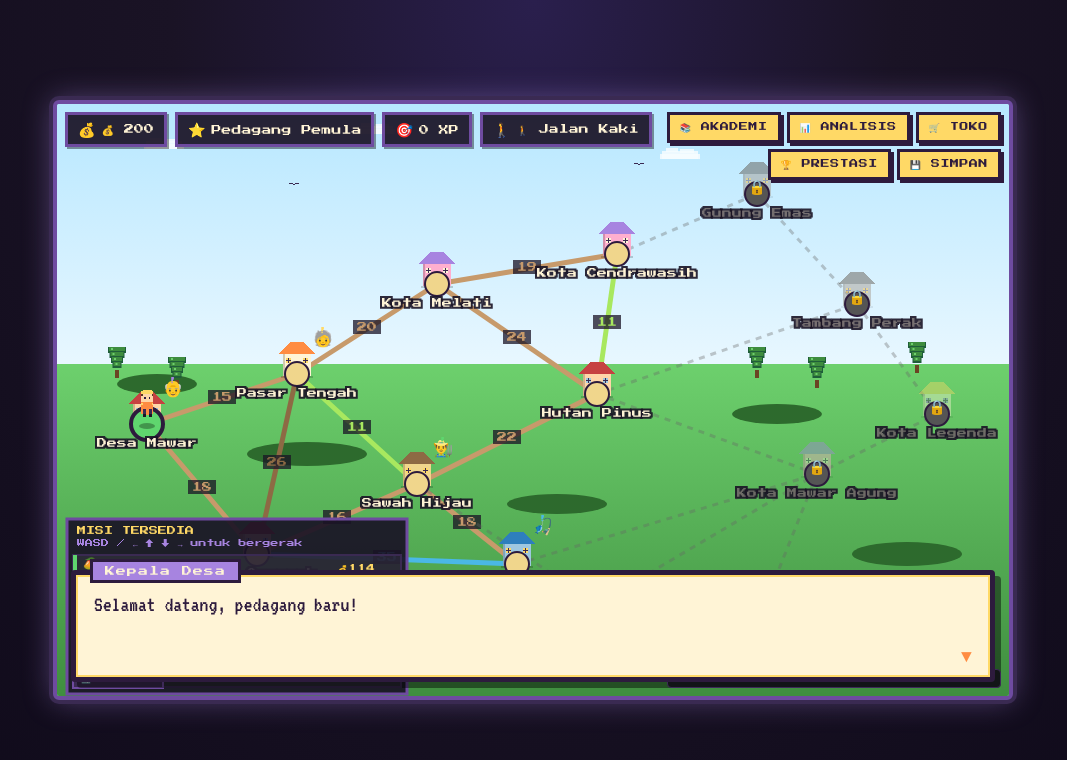
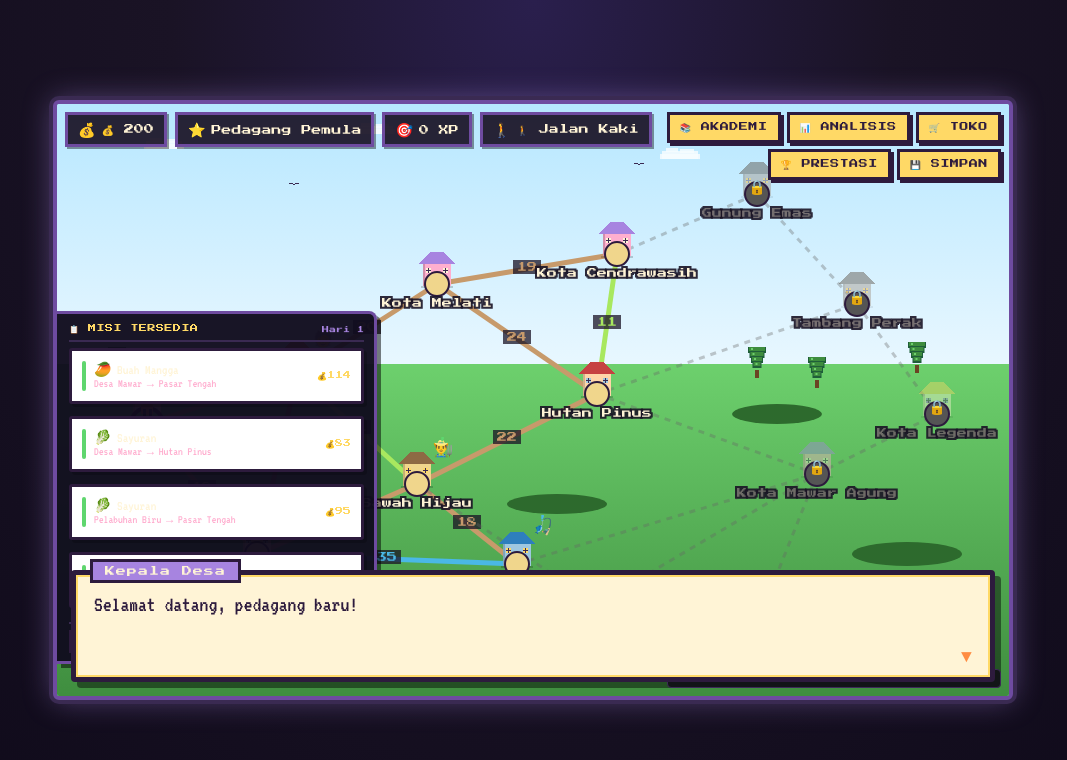
Before and after one commit to ainqalbiy/PEDAGANG-KELILING, a plain HTML site: page index.html in a window 1280 px wide. Shown: the whole page, without its empty margins (107-1174 px from the left). Drawn offline with Linux system fonts and the light colour scheme.

Commit message:
feat: ubah panel misi dari canvas ke HTML dengan toggle

```diff
--- a/css/game.css
+++ b/css/game.css
@@ -49,6 +49,188 @@
 .notification.ok { background: var(--c-ok); color: #0a3a14; }
 .notification.warn { background: var(--c-orange); color: var(--c-cream); }
 .notification.err { background: var(--c-red); color: var(--c-cream); }
+/* ========== MISSION PANEL (HTML overlay, slide-in dari kiri bawah) ========== */
+.mission-panel {
+  position: absolute;
+  bottom: 32px;
+  left: 0;
+  z-index: 20;
+  display: flex;
+  align-items: flex-end;
+  transition: transform 0.3s cubic-bezier(0.4,0,0.2,1);
+  /* overflow visible supaya tombol toggle tidak terpotong */
+  overflow: visible;
+}
+
+.mission-panel.collapsed {
+  transform: translateX(calc(-100% + 28px));
+}
+
+/* Pastikan tombol toggle SELALU terlihat meski panel collapsed */
+.mission-toggle-btn {
+  position: relative;
+  z-index: 21;
+  flex-shrink: 0;
+  order: 2; /* tombol di kanan panel */
+}
+
+.mission-toggle-btn {
+  position: relative;
+  z-index: 21;
+  flex-shrink: 0;
+  order: 2; /* tombol di kanan panel */
+  width: 28px;
+  min-height: 80px;
+  background: rgba(110, 75, 160, 0.95);
+  border: 2px solid #a784e0;
+  border-left: none;
+  border-radius: 0 6px 6px 0;
+  color: #ffd966;
+  font-family: 'Press Start 2P', monospace;
+  font-size: 9px;
+  cursor: pointer;
+  display: flex;
+  align-items: center;
+  justify-content: center;
+  padding: 0;
+  box-shadow: 3px 0 8px rgba(0,0,0,0.4);
+  transition: background 0.2s;
+  writing-mode: vertical-rl;
+}
+
+.mission-toggle-btn:hover {
+  background: #6e4ba0;
+}
+
+.mission-panel-inner {
+  background: rgba(16, 12, 30, 0.96);
+  border: 3px solid #6e4ba0;
+  border-left: none;
+  border-radius: 0 8px 8px 0;
+  width: 320px;
+  padding: 10px 10px 8px 12px;
+  box-shadow: 4px 4px 0 rgba(0,0,0,0.5);
+  display: flex;
+  flex-direction: column;
+  gap: 6px;
+}
+
+.mission-panel-header {
+  display: flex;
+  align-items: center;
+  justify-content: space-between;
+  border-bottom: 2px solid #3a2a52;
+  padding-bottom: 6px;
+}
+
+.mission-panel-title {
+  font-family: 'Press Start 2P', monospace;
+  font-size: 8px;
+  color: #ffd966;
+  letter-spacing: 0.5px;
+}
+
+.mission-day {
+  font-family: 'Press Start 2P', monospace;
+  font-size: 7px;
+  color: #a784e0;
+}
+
+.mission-list {
+  display: flex;
+  flex-direction: column;
+  gap: 4px;
+  min-height: 40px;
+}
+
+.mission-card {
+  background: rgba(255,255,255,0.05);
+  border: 2px solid #3a2a52;
+  border-radius: 3px;
+  padding: 5px 8px 5px 6px;
+  cursor: pointer;
+  display: flex;
+  align-items: center;
+  gap: 8px;
+  transition: background 0.15s, border-color 0.15s;
+  position: relative;
+  overflow: hidden;
+}
+
+.mission-card:hover {
+  background: rgba(255,255,255,0.1);
+  border-color: #6e4ba0;
+}
+
+.mission-card.selected {
+  background: rgba(255,217,102,0.18);
+  border-color: #ffd966;
+}
+
+.mission-urgency-bar {
+  width: 4px;
+  align-self: stretch;
+  border-radius: 2px;
+  flex-shrink: 0;
+}
+
+.mission-card-body {
+  flex: 1;
+  min-width: 0;
+}
+
+.mission-card-name {
+  font-family: 'VT323', monospace;
+  font-size: 14px;
+  color: #fff4d6;
+  white-space: nowrap;
+  overflow: hidden;
+  text-overflow: ellipsis;
+}
+
+.mission-card-route {
+  font-family: 'VT323', monospace;
+  font-size: 12px;
+  color: #ffaecf;
+  white-space: nowrap;
+  overflow: hidden;
+  text-overflow: ellipsis;
+}
+
+.mission-card-pay {
+  font-family: 'Press Start 2P', monospace;
+  font-size: 8px;
+  color: #ffd966;
+  flex-shrink: 0;
+}
+
+.mission-empty {
+  font-family: 'VT323', monospace;
+  font-size: 14px;
+  color: #ffaecf;
+  text-align: center;
+  padding: 8px 0;
+}
+
+.mission-panel-footer {
+  display: flex;
+  align-items: center;
+  justify-content: space-between;
+  border-top: 2px solid #3a2a52;
+  padding-top: 6px;
+}
+
+.mission-refresh-btn {
+  font-size: 7px !important;
+  padding: 4px 8px !important;
+}
+
+.mission-completed {
+  font-family: 'VT323', monospace;
+  font-size: 12px;
+  color: #a784e0;
+}
+
 /* ========== INTERACTIVE GAMEPLAY ADDITIONS ========== */
 
 /* Player movement footstep glow */
--- a/index.html
+++ b/index.html
@@ -117,6 +117,24 @@
       <!-- Controls hint -->
       <div class="controls-hint">WASD / ↑↓←→ bergerak  •  Klik misi untuk memilih</div>
 
+      <!-- Panel Misi HTML (menggantikan canvas panel) -->
+      <div id="mission-panel" class="mission-panel" data-testid="mission-panel">
+        <div class="mission-panel-inner">
+          <div class="mission-panel-header">
+            <span class="mission-panel-title">📋 MISI TERSEDIA</span>
+            <span id="mission-day-label" class="mission-day">Hari 1</span>
+          </div>
+          <div id="mission-list" class="mission-list"></div>
+          <div class="mission-panel-footer">
+            <button id="btn-refresh-missions" class="pixel-btn small mission-refresh-btn">🔄 MISI BARU</button>
+            <span id="mission-completed-label" class="mission-completed">Selesai: 0</span>
+          </div>
+        </div>
+        <button id="mission-panel-toggle" class="mission-toggle-btn" title="Toggle Panel Misi">
+          <span id="mission-toggle-icon">◀</span>
+        </button>
+      </div>
+
       <!-- Notifikasi toast -->
       <div id="notification" class="notification hidden" data-testid="notification"></div>
 
--- a/js/scenes/MapScene.js
+++ b/js/scenes/MapScene.js
@@ -114,6 +114,31 @@ const MapScene = {
     document.getElementById('btn-compare').onclick    = () => { Audio.click(); this._showCompareModal(); };
     document.getElementById('btn-achievements').onclick = () => { Audio.click(); Modal.showAchievements(this.state); };
     document.getElementById('btn-save').onclick       = () => { Audio.click(); SaveSystem.save(this.state); Notify.show('Game tersimpan!', 'ok'); };
+
+    // Panel misi HTML
+    this._updateMissionPanelHTML();
+    const toggleBtn = document.getElementById('mission-panel-toggle');
+    const panel     = document.getElementById('mission-panel');
+    const icon      = document.getElementById('mission-toggle-icon');
+    if (toggleBtn && panel) {
+      toggleBtn.onclick = () => {
+        panel.classList.toggle('collapsed');
+        icon.textContent = panel.classList.contains('collapsed') ? '▶' : '◀';
+      };
+    }
+    const refreshBtn = document.getElementById('btn-refresh-missions');
+    if (refreshBtn) {
+      refreshBtn.onclick = () => {
+        if (this.journey.active) { Notify.show('Selesaikan misi dulu!', 'warn'); return; }
+        Audio.click();
+        MissionSystem.refresh(this.state);
+        this.selectedMission = null;
+        this._resetJourney();
+        this._updateMissionPanelHTML();
+        Notify.show('Misi baru tersedia!', 'ok');
+        SaveSystem.save(this.state);
+      };
+    }
   },
 
   exit() {
@@ -380,6 +405,7 @@ const MapScene = {
 
     SaveSystem.save(this.state);
     this.updateHUD();
+    this._updateMissionPanelHTML();
     Audio.coin();
     this.spawnParticles(this.player.x, this.player.y, '#ffd966', 16);
 
@@ -861,49 +887,56 @@ const MapScene = {
   },
 
   _drawMissionPanel(ctx) {
-    const px = 10, py = CONST.CANVAS_H - 185, pw = 340, ph = 175;
-    ctx.save();
-    ctx.fillStyle = 'rgba(26,19,37,0.92)'; ctx.strokeStyle = '#6e4ba0'; ctx.lineWidth = 3;
-    ctx.fillRect(px,py,pw,ph); ctx.strokeRect(px,py,pw,ph);
+    // Panel misi sekarang menggunakan HTML — tidak perlu digambar di canvas
+    // Pembaruan dilakukan via _updateMissionPanelHTML()
+  },
 
-    ctx.font = '9px "Press Start 2P",monospace'; ctx.fillStyle = '#ffd966';
-    ctx.fillText('MISI TERSEDIA', px+10, py+16);
+  _updateMissionPanelHTML() {
+    const s = this.state;
+    const missions = s.missions || [];
 
-    ctx.font = '8px "Press Start 2P",monospace'; ctx.fillStyle = '#a784e0';
-    ctx.fillText('WASD / ← ↑ ↓ → untuk bergerak', px+10, py+28);
+    // Update header info
+    const dayLabel = document.getElementById('mission-day-label');
+    if (dayLabel) dayLabel.textContent = 'Hari ' + (s.day || 1);
 
-    const missions = this.state.missions || [];
-    missions.slice(0, 4).forEach((m, i) => {
-      const my = py + 36 + i * 34;
-      const selected = this.selectedMission && this.selectedMission.id === m.id;
-      ctx.fillStyle = selected ? 'rgba(255,217,102,0.25)' : 'rgba(255,255,255,0.06)';
-      ctx.strokeStyle = selected ? '#ffd966' : '#3a2a52'; ctx.lineWidth = 2;
-      ctx.fillRect(px+6, my, pw-12, 30); ctx.strokeRect(px+6, my, pw-12, 30);
-      const urg = URGENCY_INFO[m.urgency] || { color: '#5fd66e' };
-      ctx.fillStyle = urg.color; ctx.fillRect(px+6, my, 4, 30);
-      ctx.font = '11px "VT323",monospace'; ctx.fillStyle = '#fff4d6';
-      ctx.fillText(m.icon + ' ' + m.item, px+16, my+12);
-      const fromName = (CITIES.find(c=>c.id===m.from)||{name:m.from}).name;
-      const toName   = (CITIES.find(c=>c.id===m.to)||{name:m.to}).name;
-      ctx.font = '10px "VT323",monospace'; ctx.fillStyle = '#ffaecf';
-      ctx.fillText(fromName + ' → ' + toName, px+16, my+23);
-      ctx.font = '9px "Press Start 2P",monospace'; ctx.fillStyle = '#ffd966';
-      ctx.fillText('💰'+m.pay, px+pw-70, my+18);
-    });
+    const completedLabel = document.getElementById('mission-completed-label');
+    if (completedLabel) completedLabel.textContent = 'Selesai: ' + (s.missionsCompleted || 0);
+
+    // Render daftar misi
+    const list = document.getElementById('mission-list');
+    if (!list) return;
+    list.innerHTML = '';
 
     if (missions.length === 0) {
-      ctx.font = '11px "VT323",monospace'; ctx.fillStyle = '#ffaecf';
-      ctx.fillText('Semua misi selesai! Tekan BARU', px+10, py+80);
+      list.innerHTML = '<div class="mission-empty">Semua misi selesai!<br>Tekan MISI BARU 🔄</div>';
+      return;
     }
 
-    ctx.fillStyle = '#3a2a52'; ctx.strokeStyle = '#6e4ba0'; ctx.lineWidth = 2;
-    ctx.fillRect(px+6, py+ph-28, 90, 22); ctx.strokeRect(px+6, py+ph-28, 90, 22);
-    ctx.font = '8px "Press Start 2P",monospace'; ctx.fillStyle = '#ffd966';
-    ctx.fillText('🔄 BARU', px+14, py+ph-12);
+    const URGENCY_COLORS = { tinggi: '#ff5b6e', sedang: '#ffd966', rendah: '#5fd66e' };
 
-    ctx.font = '10px "VT323",monospace'; ctx.fillStyle = '#ffaecf';
-    ctx.fillText('Hari ke-'+(this.state.day||1)+'  Selesai: '+this.state.missionsCompleted, px+110, py+ph-14);
-    ctx.restore();
+    missions.slice(0, 4).forEach(m => {
+      const selected = this.selectedMission && this.selectedMission.id === m.id;
+      const urgColor = URGENCY_COLORS[m.urgency] || '#5fd66e';
+      const fromName = (CITIES.find(c => c.id === m.from) || { name: m.from }).name;
+      const toName   = (CITIES.find(c => c.id === m.to)   || { name: m.to   }).name;
+
+      const card = document.createElement('div');
+      card.className = 'mission-card' + (selected ? ' selected' : '');
+      card.innerHTML = `
+        <div class="mission-urgency-bar" style="background:${urgColor}"></div>
+        <div class="mission-card-body">
+          <div class="mission-card-name">${m.icon} ${m.item}</div>
+          <div class="mission-card-route">${fromName} → ${toName}</div>
+        </div>
+        <div class="mission-card-pay">💰${m.pay}</div>
+      `;
+      card.addEventListener('click', () => {
+        Audio.click();
+        this._selectMission(m);
+        this._updateMissionPanelHTML();
+      });
+      list.appendChild(card);
+    });
   },
 
   _drawJourneyHUD(ctx) {
@@ -1242,32 +1275,6 @@ const MapScene = {
     if (!document.getElementById('modal-overlay').classList.contains('hidden')) return;
 
     const s = this.state;
-
-    // Refresh missions button
-    const px = 10, py = CONST.CANVAS_H - 185, ph = 175;
-    if (mx >= px+6 && mx <= px+96 && my >= py+ph-28 && my <= py+ph-6) {
-      if (this.journey.active) { Notify.show('Selesaikan misi dulu!','warn'); return; }
-      Audio.click();
-      MissionSystem.refresh(s);
-      this.selectedMission = null;
-      this._resetJourney();
-      Notify.show('Misi baru tersedia!','ok');
-      SaveSystem.save(s);
-      return;
-    }
-
-    // Mission card click
-    const mpx=10, mpy=CONST.CANVAS_H-185;
-    if (mx>=mpx && mx<=mpx+340 && my>=mpy+34) {
-      const missions = s.missions || [];
-      const idx = Math.floor((my - mpy - 36) / 34);
-      if (idx>=0 && idx<missions.length) {
-        this._selectMission(missions[idx]);
-        return;
-      }
-    }
-
-    // City click
     const city = CITIES.find(c => H.pointInCircle(mx, my, c.x, c.y, 18));
     if (city) {
       Audio.click();
```
